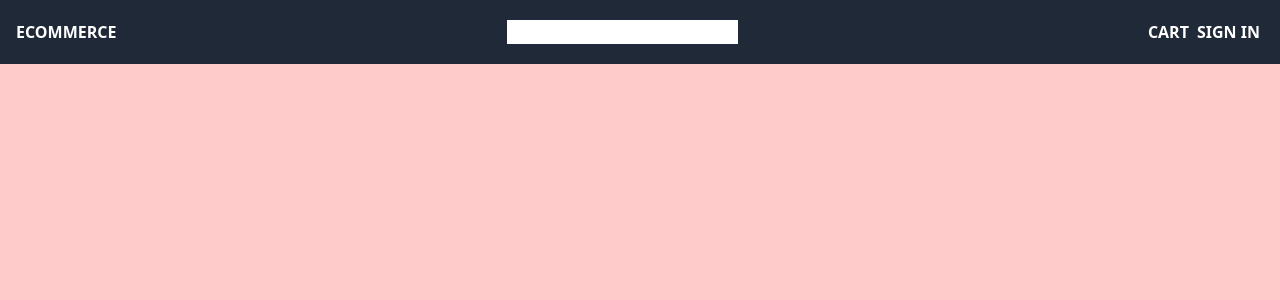
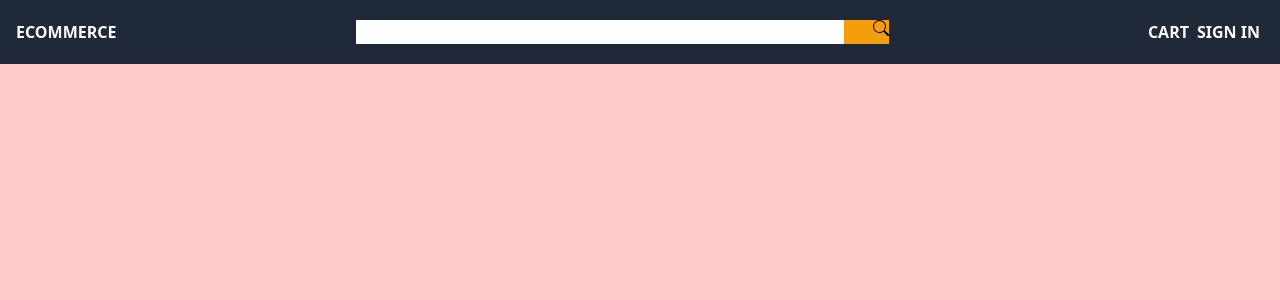
Before and after one commit to Ganeshkollatii98/Ecom-App, a React (Create React App) app in the folder ecom-ama-flip/: page / in a window 1280 px wide. Shown: the top 300 px of the page. Built offline with nearby package versions, Linux system fonts and the light colour scheme.

Commit message:
installed react icons and added search bar in header section

```diff
--- a/ecom-ama-flip/package.json
+++ b/ecom-ama-flip/package.json
@@ -9,6 +9,7 @@
     "@testing-library/user-event": "^12.8.3",
     "react": "^17.0.2",
     "react-dom": "^17.0.2",
+    "react-icons": "^4.3.1",
     "react-scripts": "4.0.3",
     "web-vitals": "^1.1.2"
   },
--- a/ecom-ama-flip/src/Pages/Header.js
+++ b/ecom-ama-flip/src/Pages/Header.js
@@ -1,4 +1,5 @@
 import React from "react";
+import { BsSearch } from 'react-icons/bs';
 
 export const Header = () => {
   return (
@@ -9,8 +10,9 @@ export const Header = () => {
           ecommerce
         </a>
       </div>
-      <div>
-          <input type="search"></input>
+      <div className="hidden md:flex relative bg-yellow-500 w-5/12">
+          <input type="search" className=" w-11/12"></input>
+          <BsSearch className=" text-black absolute right-0 "/>
       </div>
       <div className="p-5 uppercase ">
         <a href="#" className="pr-2 hover:text-red-500">Cart</a>
```
Also changed, not shown: 1 other file (tests, documents, lock files or other folders).
